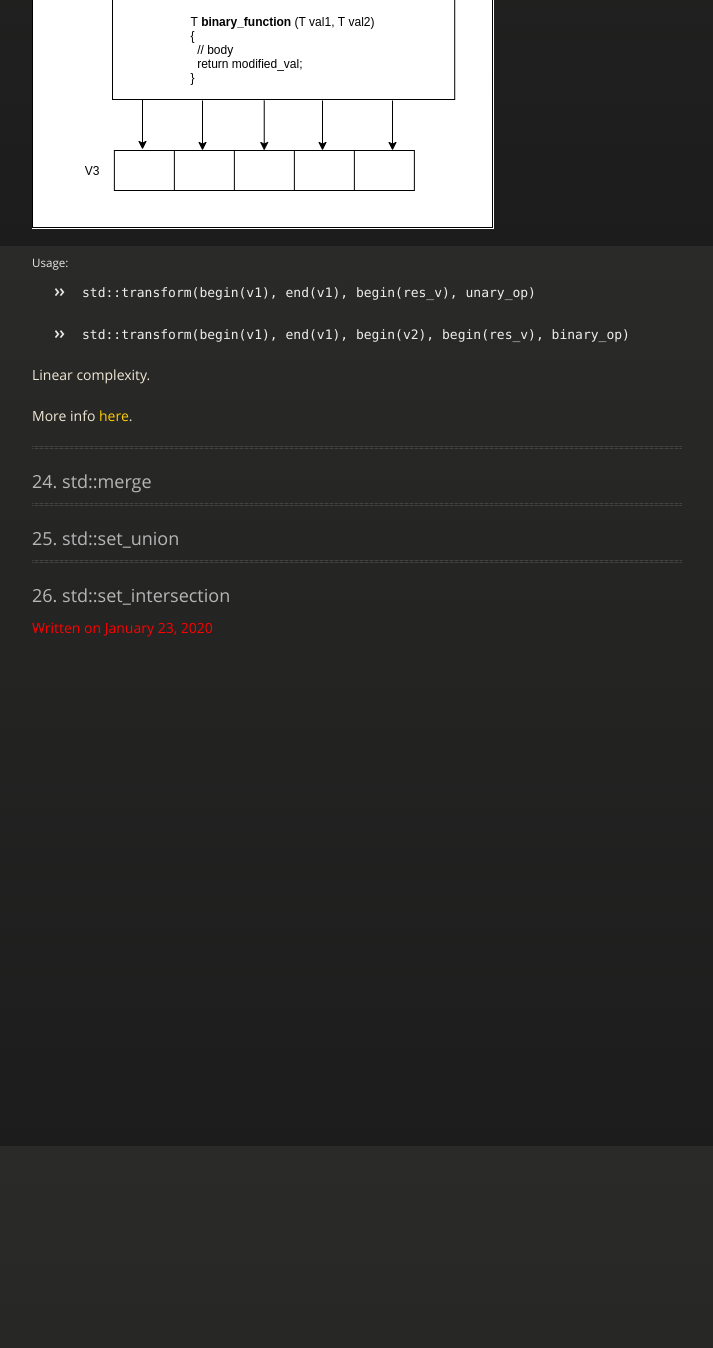
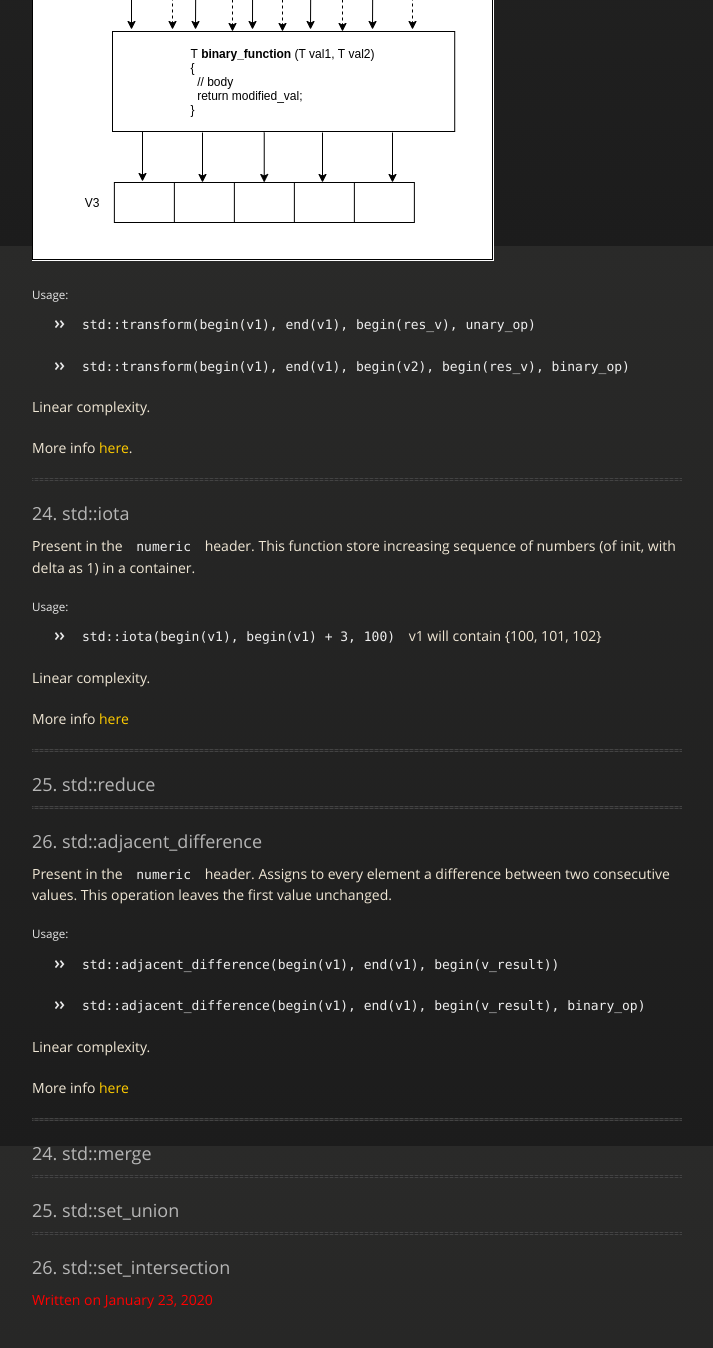
Before and after one commit to naveenspace7/naveenspace7.github.io, a Jekyll site: the page built from _posts/2020-1-23-AlgorithmsCpp.md, in a window 1280 px wide and 1400 px high, scrolled down 8754 px. Shown: the top 1348 px of the window, without its empty margins (283-996 px from the left). Built offline with Jekyll 4.4.1, drawn with Linux system fonts in a browser that asks for light colours; before the commit the page ends 9482 px from its top, so only the background shows below that; some of the changed text lies outside the part shown.

Commit message:
Add adjacent_difference and iota algorithm

```diff
--- a/_posts/2020-1-23-AlgorithmsCpp.md
+++ b/_posts/2020-1-23-AlgorithmsCpp.md
@@ -16,7 +16,20 @@ tags: C++ Algorithms
 | [13. search](#srch) | [14. search_n](#srchn)      | [15. binary_search](#bsrch) |
 | [16. copy](#cpy) | [17. copy_if](#cpyif)      | [18. nth_element](#nthelem) |
 | [19. reverse](#rvr) | [20. reverse_copy](#rcopy)      | [21. set_difference](#sdiff) |
-| [22. set_symmetric_difference](#ssdiff) | [23. transform](#transform)      |  |
+| [22. set_symmetric_difference](#ssdiff) | [23. transform](#transform)      | [24. iota](#iota) |
+| [25. reduce](#reduce) | [26. adjacent_difference](#adiff) |  |
+
+
+<!-- Pipeline: -->
+<!-- reduce  and this vs accumulate -->
+<!-- inner_product -->
+<!-- transform_reduce -->
+<!-- partial_sum -->
+<!-- inclusive_scan -->
+<!-- transform_inclusive_scan -->
+<!-- transform_exclusive_scan -->
+<!-- adjacent_difference -->
+
 
 
 
@@ -416,6 +429,40 @@ More info [here](http://www.cplusplus.com/reference/algorithm/transform/).
 
 ___
 
+### 24. std::iota <a name="iota"></a>
+
+Present in the `numeric` header. This function store increasing sequence of numbers (of init, with delta as 1) in a container.
+
+##### Usage:
+
+* `std::iota(begin(v1), begin(v1) + 3, 100)` v1 will contain {100, 101, 102}
+
+Linear complexity.
+
+More info [here](http://www.cplusplus.com/reference/numeric/iota/)
+
+___
+
+### 25. std::reduce <a name="reduce"></a>
+
+___
+
+### 26. std::adjacent_difference <a name="adiff"></a>
+
+Present in the `numeric` header. Assigns to every element a difference between two consecutive values. This operation leaves the first value unchanged.
+
+##### Usage:
+
+* `std::adjacent_difference(begin(v1), end(v1), begin(v_result))`
+
+* `std::adjacent_difference(begin(v1), end(v1), begin(v_result), binary_op)`
+
+Linear complexity.
+
+More info [here](http://www.cplusplus.com/reference/numeric/adjacent_difference/)
+
+___
+
 ### 24. std::merge <a name="merge"></a>
 
 ___
```
